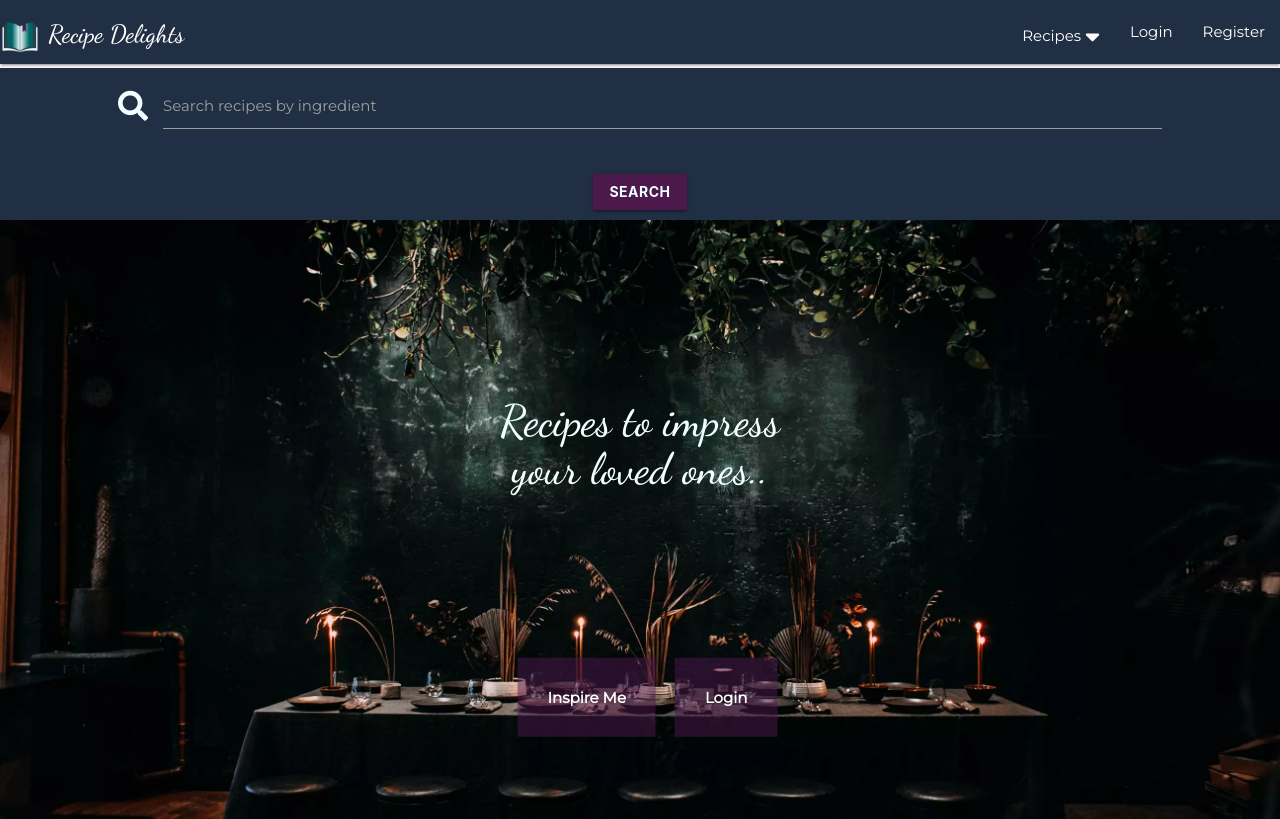
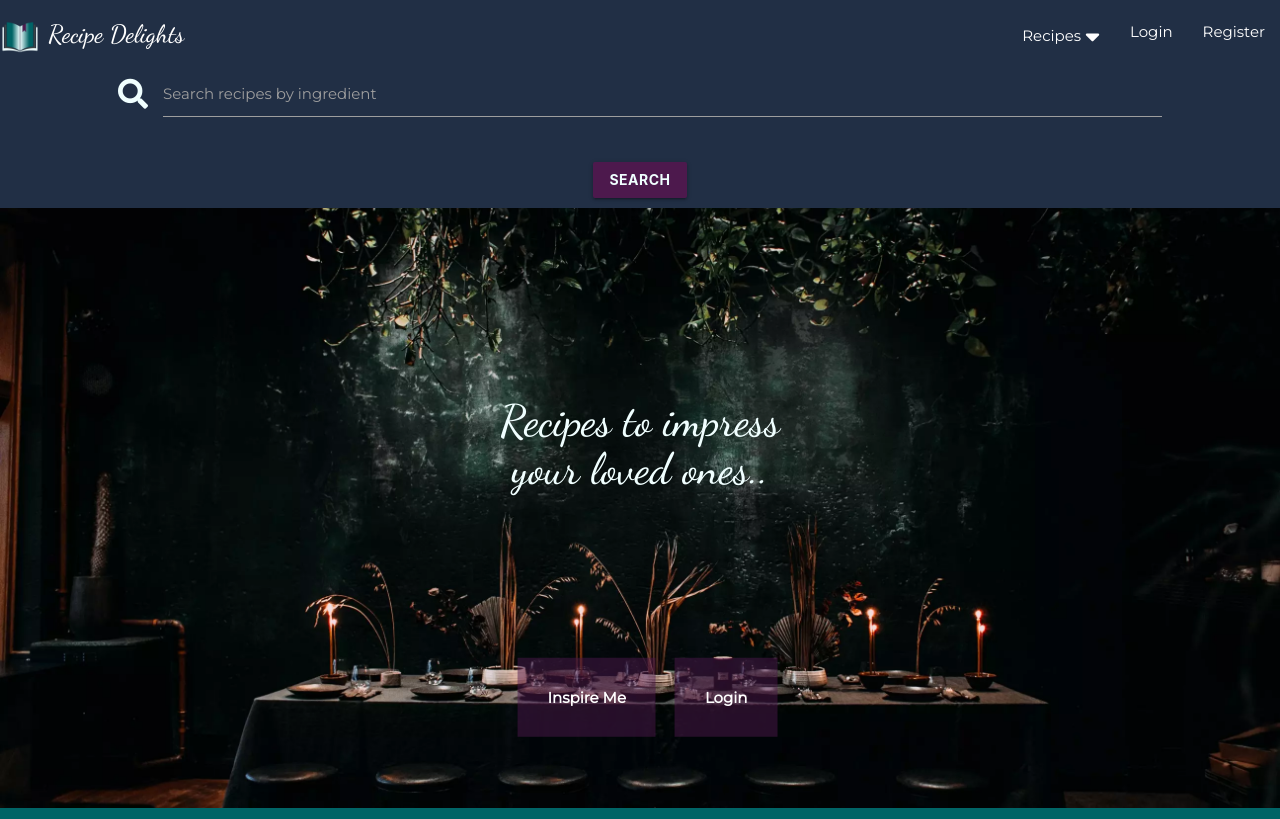
Before and after one commit to RCass172/recipe-delights, a Flask app: page / in a window 1280 px wide, after a click on "Recipes". Shown: the top 819 px of the page. Run offline with Flask 2, Linux system fonts and the light colour scheme; data that the repository does not hold is empty; some libraries are stand-ins or nearby versions.

Commit message:
Fix automatic materialize styling to navbar to match own colors

```diff
--- a/static/css/style.css
+++ b/static/css/style.css
@@ -196,6 +196,21 @@ main {
     width: fit-content;
 }
 
+.sidenav, .sidenav li, .sidenav a {
+    background-color: #212f45 !important;
+    color: azure !important;
+    width: 200px;
+}
+
+#dropdown, #dropdown a {
+    background-color: #212f45 !important;
+    color: azure !important;
+}
+
+header {
+    height: 56px;
+}
+
 /*---- About section----*/
 .about-container {
     background-color: rgba(11, 82, 91, 0.7);
```
